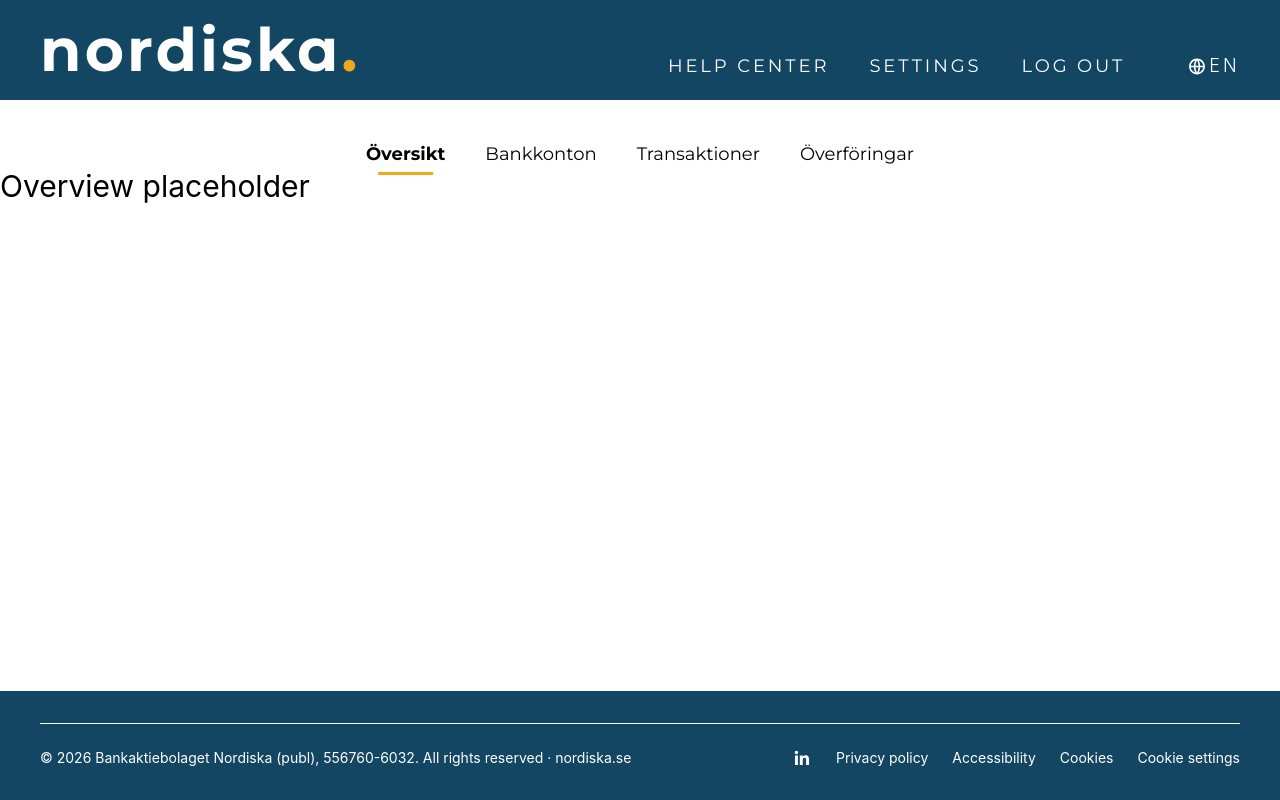
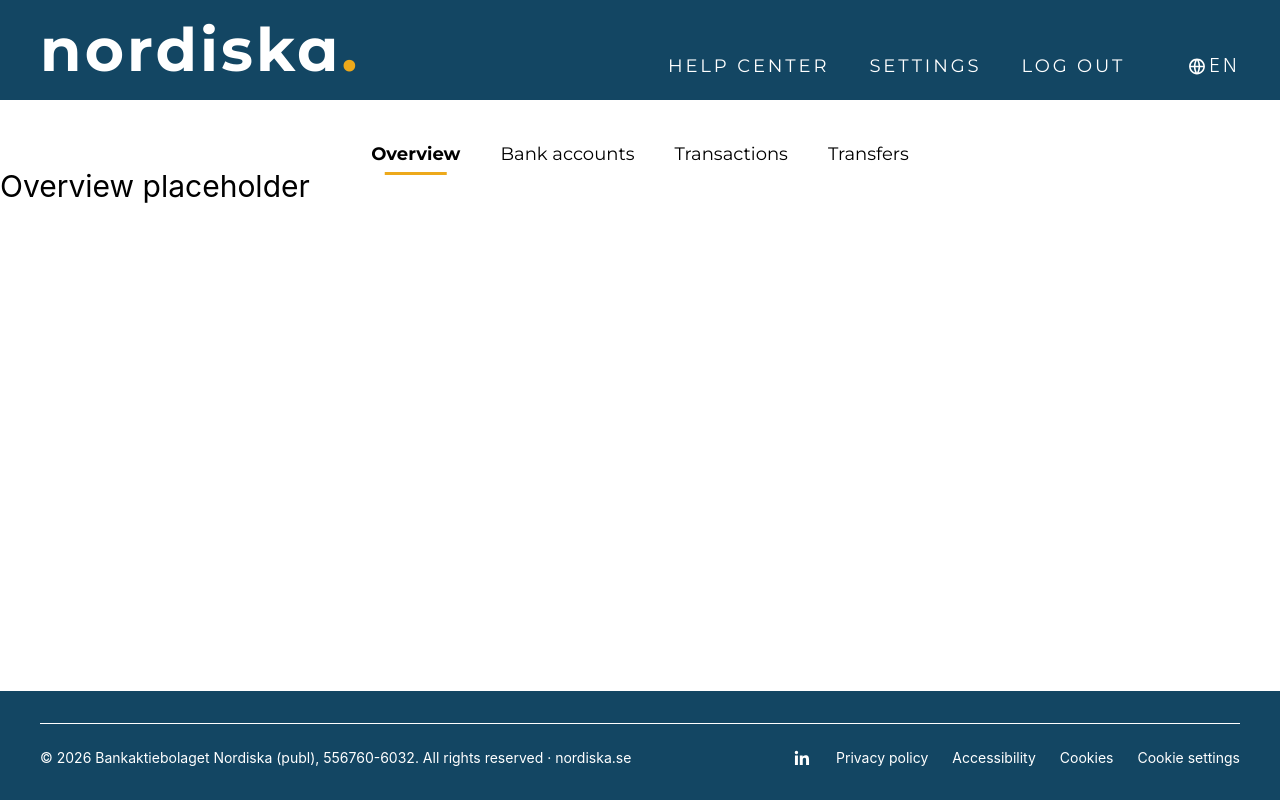
Before and after one commit to chas-challenge-2026/nordiska-team1, a React (Vite) app in the folder frontend/: page / in a window 1280 px wide. Built offline with nearby package versions, Linux system fonts and the light colour scheme.

Commit message:
implementing lang-lib in Page-navigation

```diff
--- a/frontend/src/components/PageNavigation.tsx
+++ b/frontend/src/components/PageNavigation.tsx
@@ -1,12 +1,15 @@
 import PageLink from "./PageLink";
+import { useTranslation } from "react-i18next";
 
 export default function PageNavigation() {
+    const {t} = useTranslation();
+
     return (
         <nav className="flex items-center justify-center gap-10 pt-10">
-            <PageLink title="Översikt" route="/" />
-            <PageLink title="Bankkonton" route="/accounts" />
-            <PageLink title="Transaktioner" route="/transactions" />
-            <PageLink title="Överföringar" route="/transfer" />
+            <PageLink title={t("page-navigation.overview")} route="/" />
+            <PageLink title={t("page-navigation.accounts")} route="/accounts" />
+            <PageLink title={t("page-navigation.transactions")} route="/transactions" />
+            <PageLink title={t("page-navigation.transfers")} route="/transfer" />
         </nav>
     )
 }
```
